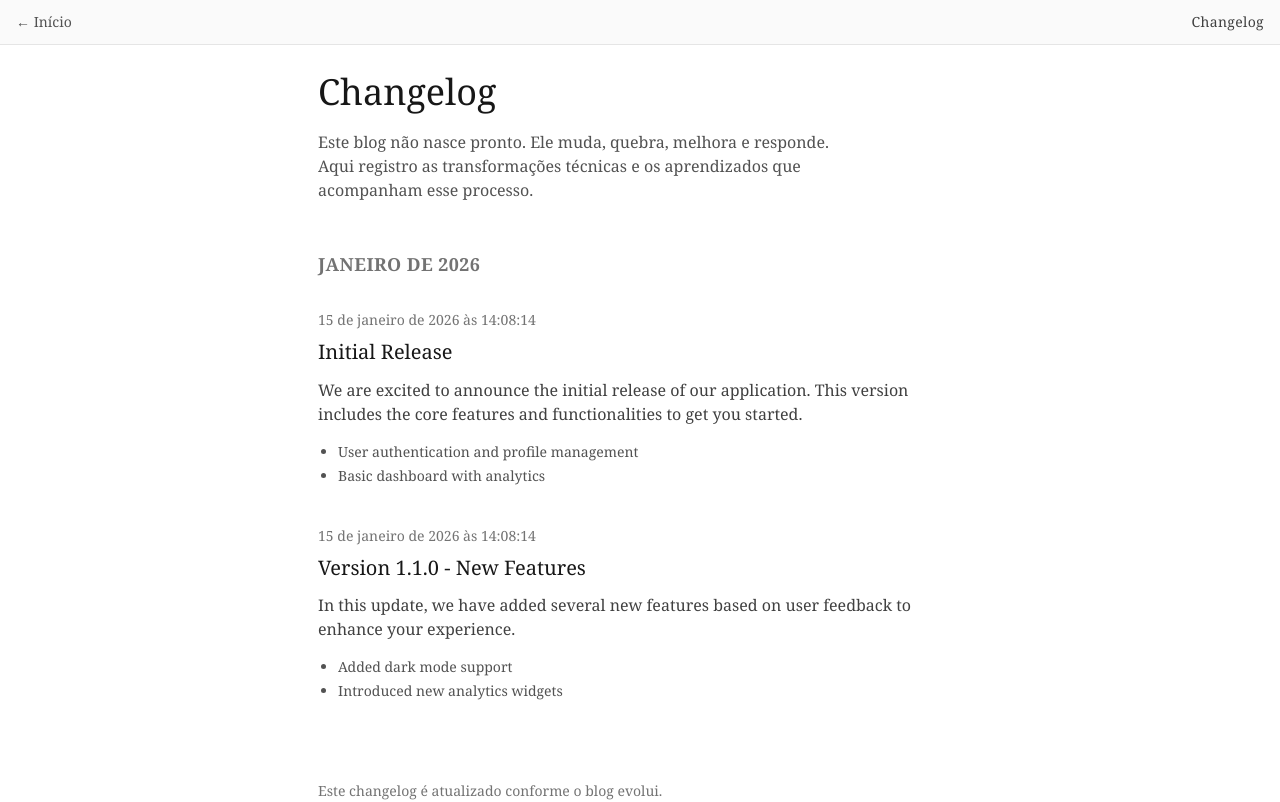
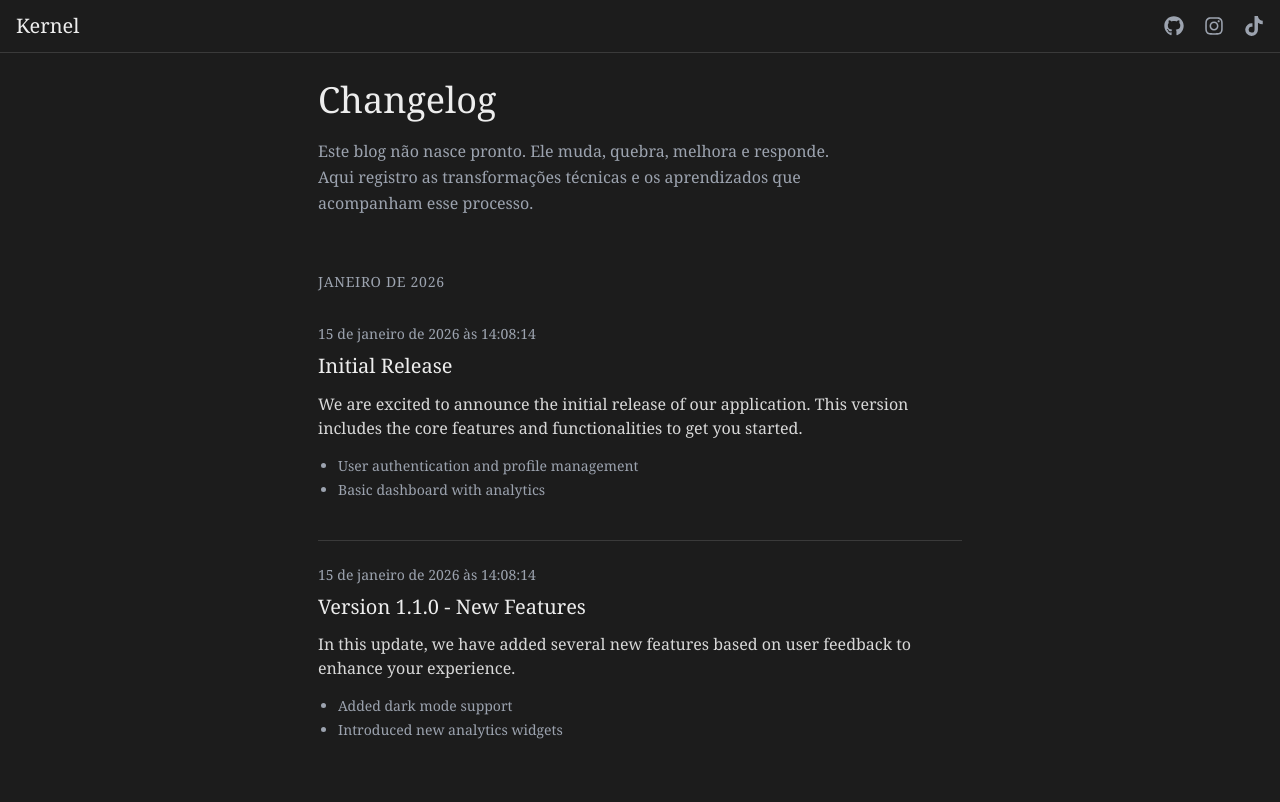
Before and after one commit to Kotige/cdh, a React (Vite) app: page /changelog in a window 1280 px wide. Shown: the top 802 px of the page. Built offline with nearby package versions, Linux system fonts and the light colour scheme; a web font is replaced by a local one.

Commit message:
style:changelog

```diff
--- a/src/components/ChangelogEntry/index.jsx
+++ b/src/components/ChangelogEntry/index.jsx
@@ -7,23 +7,52 @@ export default function ChangelogEntry({
     date = formatDateTime(),
 }) {
     return (
-        <article className='mb-10'>
+        <article
+            className="
+                pb-10
+                border-b
+                border-border-subtle
+                last:border-b-0
+        ">
             <time
-                className='block mb-2 text-sm text-neutral-500'
+                className="
+                    block
+                    mb-2
+                    text-sm
+                    text-text-muted
+                "
             >
                 {date}
             </time>
 
-            <h2 className='mb-3 text-xl font-medium leading-snug'>
+            <h3 className="
+                mb-3
+                text-xl
+                font-medium
+                leading-snug
+                text-text-main
+            ">
                 {title}
-            </h2>
+            </h3>
 
-            <p className='mb-4 text-neutral-700 dark:text-neutral-300'>
+            <p
+                className="
+                    mb-4
+                    text-text-main
+                    opacity-90
+            ">
                 {description}
             </p>
 
             {items.length > 0 && (
-                <ul className='list-disc pl-5 space-y-1 text-sm text-neutral-600 dark:text-neutral-400'>
+                <ul
+                className="
+                    list-disc
+                    pl-5
+                    space-y-1
+                    text-sm
+                    text-text-muted
+                ">
                     {items.map((item, index) => (
                         <li key={index}>{item}</li>
                     ))}
--- a/src/components/ChangelogGroup/index.jsx
+++ b/src/components/ChangelogGroup/index.jsx
@@ -3,10 +3,18 @@ import ChangelogEntry from "../ChangelogEntry";
 export default function ChangelogGroup({period, entries =[]}) {
     return (
         <section className="mb-16">
-            <h2 className="mb-8 text-lg font-semibold tracking-wide text-neutral-500 uppercase">
+            <h2
+                className="
+                    mb-8
+                    text-sm
+                    font-medium
+                    tracking-wider
+                    uppercase
+                    text-text-muted
+            ">
                 {period}
             </h2>
-            <div>
+            <div className="space-y-6">
                 {entries.map((entry, index) => (
                     <ChangelogEntry
                         key={index}
--- a/src/components/ChangelogHeader/index.jsx
+++ b/src/components/ChangelogHeader/index.jsx
@@ -1,11 +1,24 @@
 export default function ChangelogHeader() {
     return (
-        <header className="mb-12">
-            <h1 className="mb-4 font-serif text-3xl md:text-4xl leading-tight">
+        <header className="mb-14">
+            <h1
+                className="
+                    mb-4
+                    font-serif
+                    text-3xl
+                    md:text-4xl
+                    leading-tight
+                    text-text-main
+                ">
                 Changelog
             </h1>
 
-            <p className="max-w-prose text-neutral-600 dark:text-neutral-400">
+            <p
+                className="
+                    max-w-prose
+                    text-text-muted
+                    leading-relaxed
+                ">
                 Este blog não nasce pronto. Ele muda, quebra, melhora e responde.
                 <br />
                 Aqui registro as transformações técnicas e os aprendizados que acompanham esse processo.
--- a/src/pages/ChangelogPage/index.jsx
+++ b/src/pages/ChangelogPage/index.jsx
@@ -1,4 +1,5 @@
-import ReadingHeader from '../../components/ReadingHeader';
+import Navbar from "../../components/Navbar";
+import Footer from "../../components/Footer";
 import ReadingLayout from '../../components/ReadingLayout'
 import ChangelogHeader from '../../components/ChangelogHeader';
 import ChangelogGroup from '../../components/ChangelogGroup';
@@ -11,9 +12,10 @@ export default function Changelog() {
 
     return (
         <>
-            <ReadingHeader title="Changelog" />
+            <Navbar />
 
-            <ReadingLayout>
+            <div className="bg-bg-main">
+                <ReadingLayout>
                 <ChangelogHeader />
                 {changelogData.map((group, index) => (
                     <div key={index}>
@@ -22,7 +24,7 @@ export default function Changelog() {
                             entries={group.entries}
                         />
 
-                        {index < changelogData.lenght -1 && (
+                        {index < changelogData.lengh -1 && (
                             <ChangelogDivider />
                         )}
                     </div>
@@ -30,6 +32,9 @@ export default function Changelog() {
 
                 <ChangelogFooter />
             </ReadingLayout>
+            </div>
+
+            <Footer />
         </>
     );
 }
```
